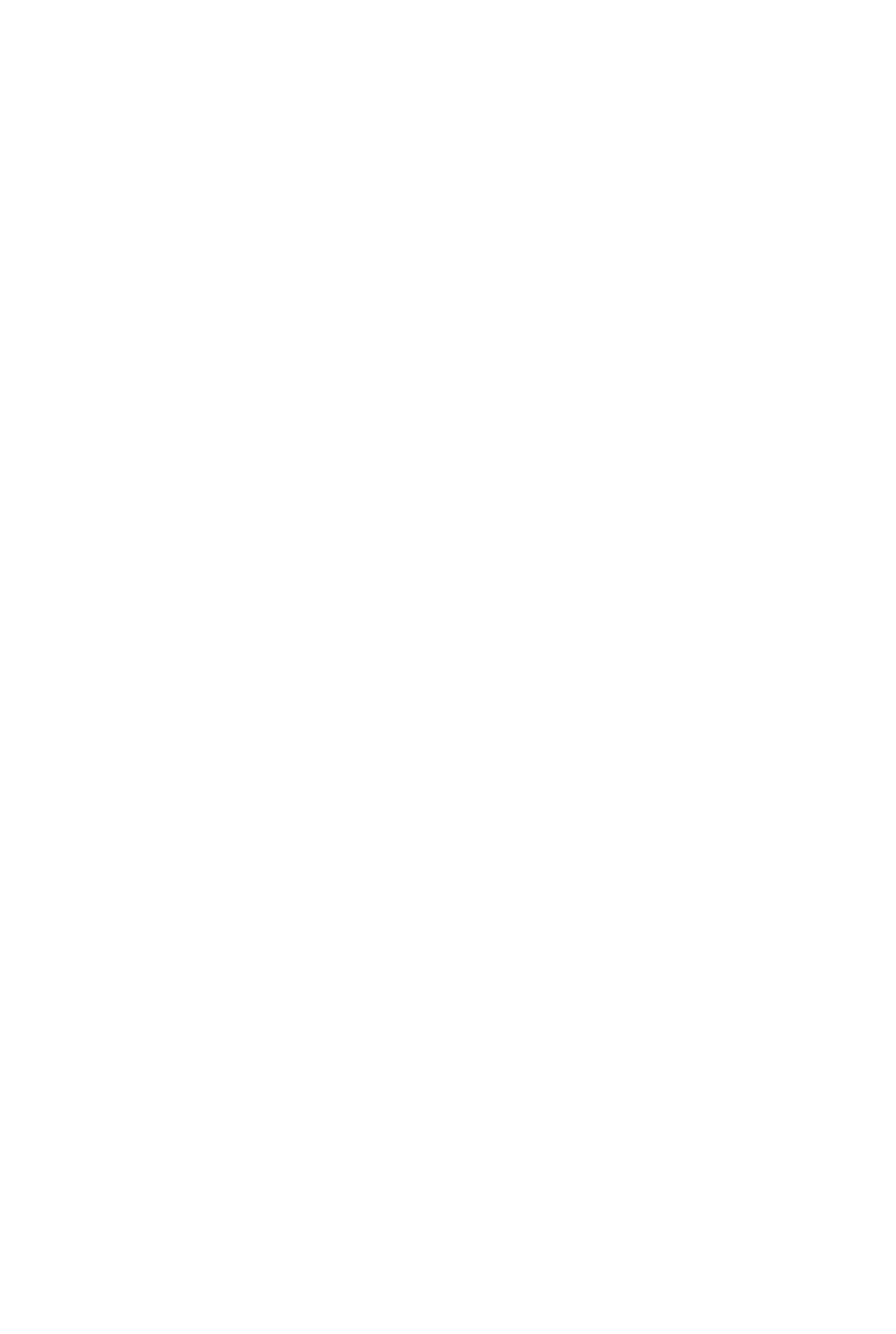
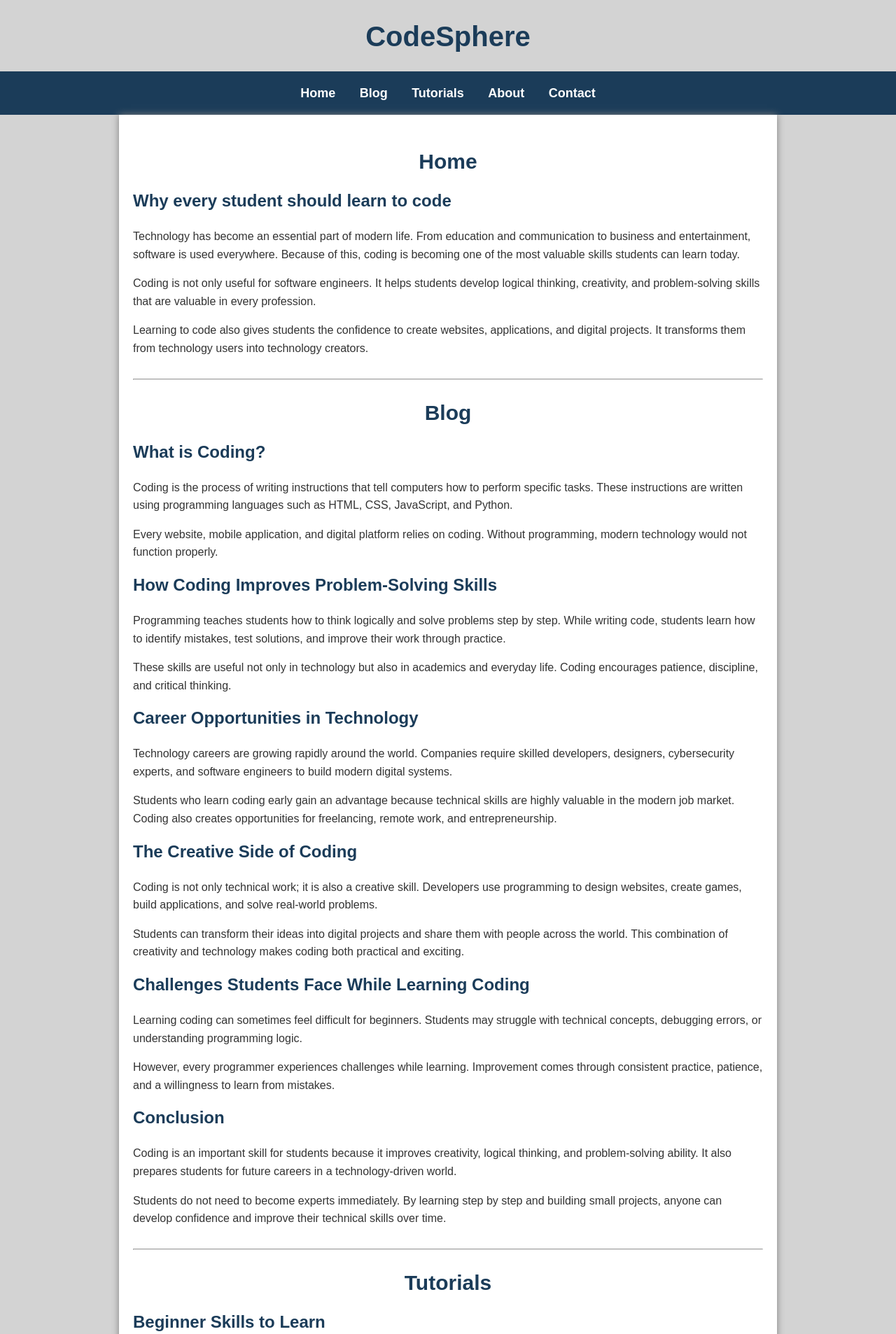
Before and after one commit to vishnuprajapatiin-commits/CodeSphere, a plain HTML site: page index.html in a window 1280 px wide. Shown: the top 1906 px of the page at 70% size. Before the commit the page ends 800 px from the top, so only its background shows below. Drawn offline with Linux system fonts and the light colour scheme.

Commit message:
Project complete

```diff
--- a/index.html
+++ b/index.html
@@ -7,6 +7,72 @@
         <link rel="stylesheet" href="styles.css">
     </head>
     <body>
-
+        <header>
+            <h1>CodeSphere</h1>
+            <nav>
+                <ul>
+                    <li><a href="#home">Home</a></li>
+                    <li><a href="#blog">Blog</a></li>
+                    <li><a href="#tutorials">Tutorials</a></li>
+                    <li><a href="#about">About</a></li>
+                    <li><a href="#contact">Contact</a></li>
+                </ul>
+            </nav>
+        </header>
+        <main>
+            <h2 id="home">Home</h2>
+            <h3>Why every student should learn to code</h3>
+            <p>Technology has become an essential part of modern life. From education and communication to business and entertainment, software is used everywhere. Because of this, coding is becoming one of the most valuable skills students can learn today.</p>
+            <p>Coding is not only useful for software engineers. It helps students develop logical thinking, creativity, and problem-solving skills that are valuable in every profession.</p>
+            <p>Learning to code also gives students the confidence to create websites, applications, and digital projects. It transforms them from technology users into technology creators.</p><hr>
+            <h2 id="blog">Blog</h2>
+            <h3>What is Coding?</h3>
+            <p>Coding is the process of writing instructions that tell computers how to perform specific tasks. These instructions are written using programming languages such as HTML, CSS, JavaScript, and Python.</p>
+            <p>Every website, mobile application, and digital platform relies on coding. Without programming, modern technology would not function properly.</p>
+            <h3>How Coding Improves Problem-Solving Skills</h3>
+            <p>Programming teaches students how to think logically and solve problems step by step. While writing code, students learn how to identify mistakes, test solutions, and improve their work through practice.</p>
+            <p>These skills are useful not only in technology but also in academics and everyday life. Coding encourages patience, discipline, and critical thinking.</p>
+            <h3>Career Opportunities in Technology</h3>
+            <p>Technology careers are growing rapidly around the world. Companies require skilled developers, designers, cybersecurity experts, and software engineers to build modern digital systems.</p>
+            <p>Students who learn coding early gain an advantage because technical skills are highly valuable in the modern job market. Coding also creates opportunities for freelancing, remote work, and entrepreneurship.</p>
+            <h3>The Creative Side of Coding</h3>
+            <p>Coding is not only technical work; it is also a creative skill. Developers use programming to design websites, create games, build applications, and solve real-world problems.</p>
+            <p>Students can transform their ideas into digital projects and share them with people across the world. This combination of creativity and technology makes coding both practical and exciting.</p>
+            <h3>Challenges Students Face While Learning Coding</h3>
+            <p>Learning coding can sometimes feel difficult for beginners. Students may struggle with technical concepts, debugging errors, or understanding programming logic.</p>
+            <p>However, every programmer experiences challenges while learning. Improvement comes through consistent practice, patience, and a willingness to learn from mistakes.</p>
+            <h3>Conclusion</h3>
+            <p>Coding is an important skill for students because it improves creativity, logical thinking, and problem-solving ability. It also prepares students for future careers in a technology-driven world.</p>
+            <p>Students do not need to become experts immediately. By learning step by step and building small projects, anyone can develop confidence and improve their technical skills over time.</p><hr>
+            <h2 id="tutorials">Tutorials</h2>
+            <h3>Beginner Skills to Learn</h3>
+            <ul>
+                <li>HTML for webpage structure</li>
+                <li>CSS for styling</li>
+                <li>JavaScript for interactivity</li>
+                <li>Problem-solving and logical thinking</li>
+                <li>Basic project development</li>
+            </ul>
+            <h3>Tips for Beginners</h3>
+            <ul>
+                <li>Practice coding regularly</li>
+                <li>Build small projects</li>
+                <li>Learn from mistakes</li>
+                <li>Focus on understanding concepts</li>
+                <li>Stay patient and consistent</li>
+            </ul><hr>
+            <h2 id="about">About me</h2>
+            <p>Hello, my name is Vishnu. I am currently learning web development and improving my HTML and CSS skills through practical projects.</p>
+            <p>I enjoy exploring technology, learning new concepts, and creating simple websites. My goal is to continue improving my programming skills and build more advanced web projects in the future.</p><hr>
+            <h2 id="contact">Contact</h2>
+            <p>Email: <a href="mailto:vishnu.prajapati.in@gmail.com">vishnu.prajapati.in@gmail.com</a></p>
+            <p>LinkedIn: <a href="https://www.linkedin.com/in/vishnu-prajapati-7b18963b8?lipi=urn%3Ali%3Apage%3Ad_flagship3_profile_view_base_contact_details%3BKU%2FofAB4TxenoV3zqt4tSQ%3D%3D">Vishnu Prajapati</a></p>
+            <p>GitHub: <a href="https://github.com/vishnuprajapatiin-commits">vishnuprajapatiin-commits</a></p>
+        </main>
+        <footer>
+            <p class="footer-text">Created by Vishnu Prajapati</p>
+            <p class="footer-text">&copy; 2026 Vishnu Prajapati. All rights reserved.</p>
+            <p class="footer-text">Thank you for visiting my website.</p>
+        </footer>
     </body>
 </html>
--- a/styles.css
+++ b/styles.css
@@ -0,0 +1,89 @@
+body{
+    background-color: lightgray;
+    font-family: Arial, Helvetica, sans-serif;
+    margin: 0;
+}
+main{
+    background-color: white;
+    max-width: 900px;
+    margin-left: auto;
+    margin-right: auto;
+    padding: 20px;
+    box-shadow: 0px 0px 10px gray;
+}
+h1,h2{
+    color: #1b3c59;
+    margin-top: 30px;
+    text-align: center;
+}
+h1{
+    font-size: 40px;
+}
+h2{
+    font-size: 30px;
+}
+h3{
+    color: #1b3c59;
+    margin-top: 20px;
+    font-size: 24px;
+}
+
+p{
+    font-size: 16px;
+    line-height: 1.6;
+    color: #333;
+}
+nav {
+    background-color: #1b3c59;
+
+    padding: 15px;
+
+    text-align: center;
+}
+
+nav ul {
+    list-style-type: none;
+
+    padding: 0;
+
+    margin: 0;
+}
+
+nav li {
+    display: inline-block;
+}
+
+nav a {
+    text-decoration: none;
+
+    color: white;
+
+    margin: 15px;
+
+    font-size: 18px;
+
+    font-weight: bold;
+}
+
+nav a:hover {
+    color: darkorange;
+}
+
+ul{
+    line-height: 1.8;
+    color: #333;
+}
+hr{
+    margin-top: 30px;
+    margin-bottom: 30px;
+    color: #c2c2c2
+}
+footer{
+    background-color: #1b3c59;
+    text-align: center;
+    padding: 20px;
+}
+.footer-text{
+    color: white;
+    margin: 5px 0;
+}
```
